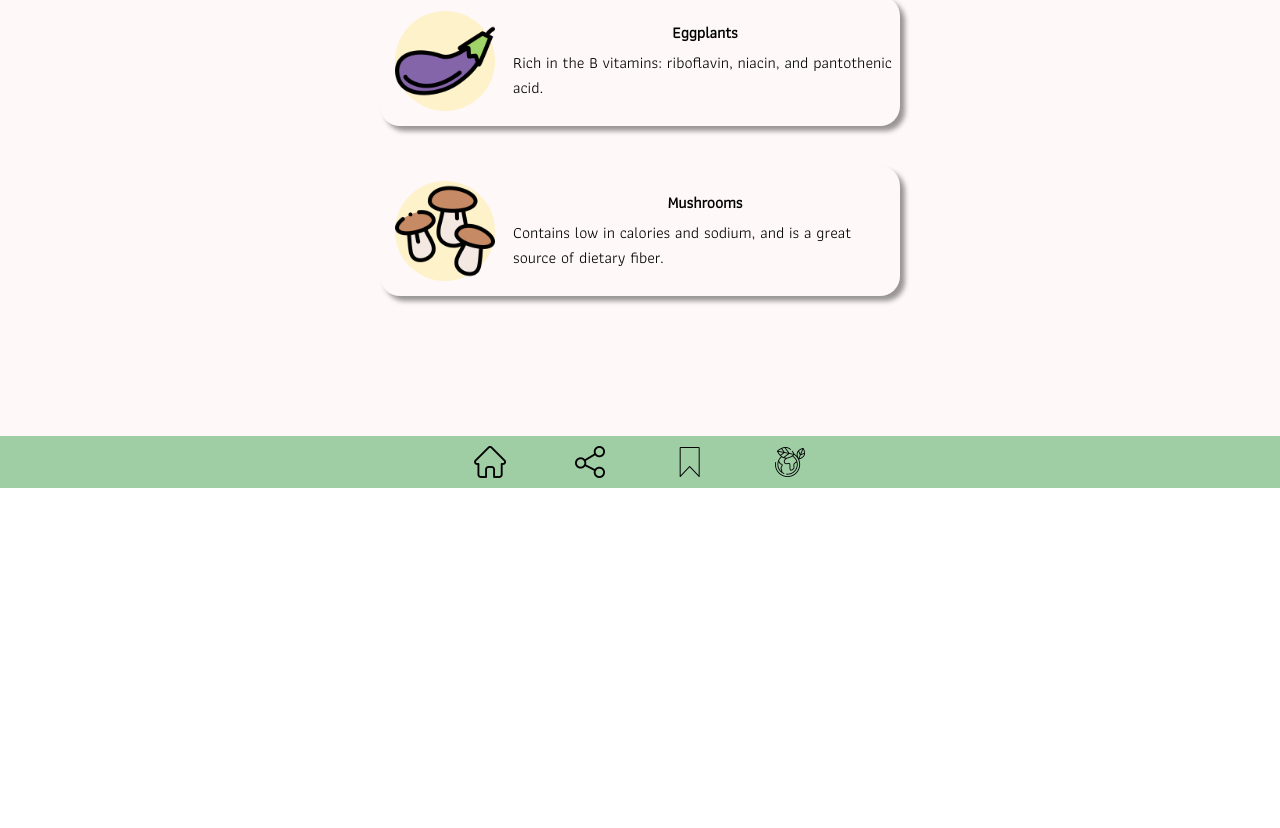
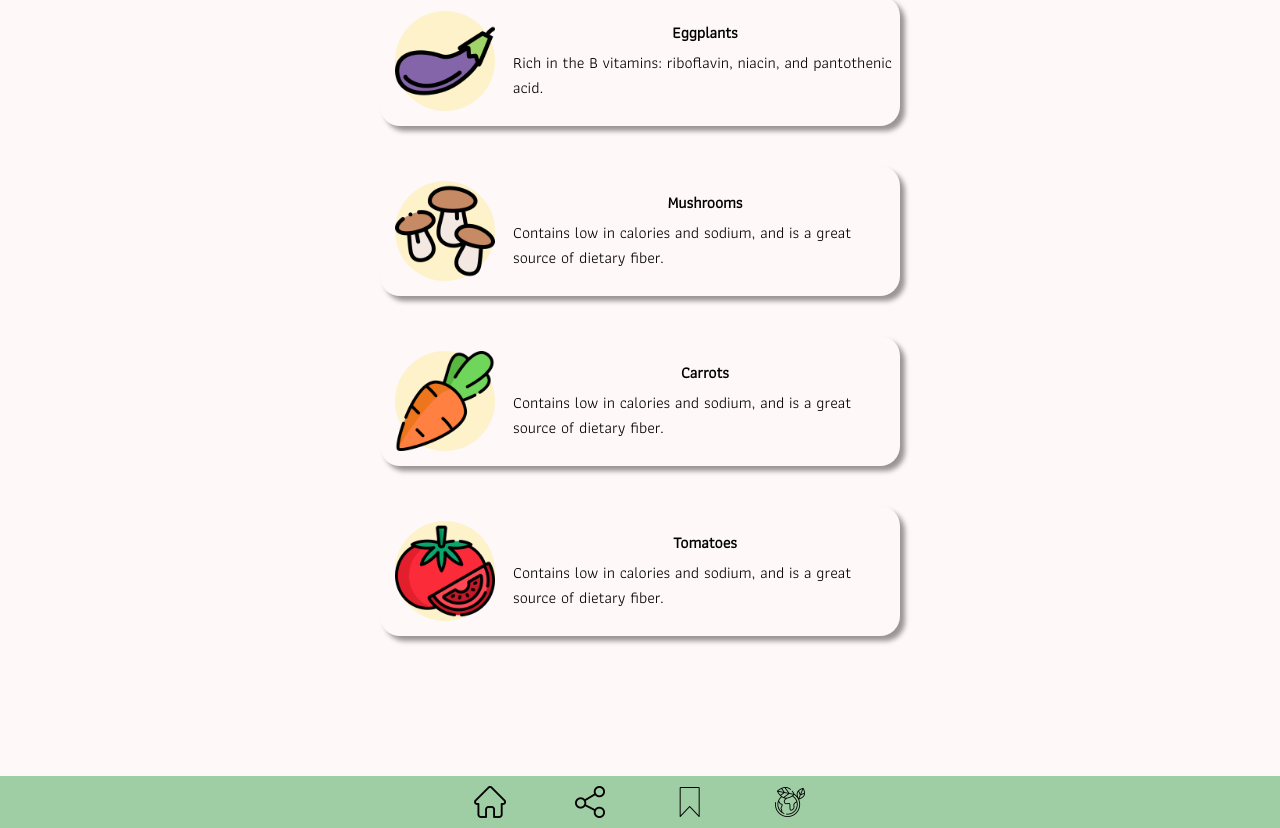
Before and after one commit to claudiashin/final-setc-group2-fridgesaver, a Next.js app: page /foodoption in a window 1280 px wide. Shown: the part 621-1449 px from the top of the page. Before the commit the page ends 1109 px from the top, so only its background shows below. Built offline with nearby package versions, Linux system fonts and the light colour scheme.

Commit message:
picture add

```diff
--- a/pages/foodoption.js
+++ b/pages/foodoption.js
@@ -39,7 +39,8 @@ export default function Home() {
       <Ingredient veg = "Onions"  subtext ="Excellent sources of vitamins A and C, potassium, folic acid, and fiber" src = "/onion.png" onClick={() => router.push('./recipeoption/Onions')}/>
       <Ingredient veg = "Eggplants" src = "/eggplant.png" preserve = "Lasts five days" subtext = "Rich in the B vitamins: riboflavin, niacin, and pantothenic acid." onClick={() => router.push('./recipeoption/Eggplants')}/>
       <Ingredient veg = "Mushrooms" src = "/mushroom.png"subtext = "Contains low in calories and sodium, and is a great source of dietary fiber." onClick={() => router.push('./recipeoption/Mushrooms')}/>
-
+      <Ingredient veg = "Carrots" src = "/carrot.png"subtext = "Contains low in calories and sodium, and is a great source of dietary fiber." onClick={() => router.push('./recipeoption/Mushrooms')}/>
+      <Ingredient veg = "Tomatoes" src = "/tomato.png"subtext = "Contains low in calories and sodium, and is a great source of dietary fiber." onClick={() => router.push('./recipeoption/Mushrooms')}/>
        </div>
 
       <Footer/>
--- a/pages/saved.js
+++ b/pages/saved.js
@@ -9,7 +9,7 @@ import Navbar from '../comps/Navigation';
 const HomeCont = styled.div`
   display: flex;
   flex-direction: column;
-  height: 812px;
+  // height: 812px;
   justify-content: center;
   align-items: center;
   background-color: #FFF8F8;
```
Also changed, not shown: public/carrot.png (added), public/tomato.png (added).
